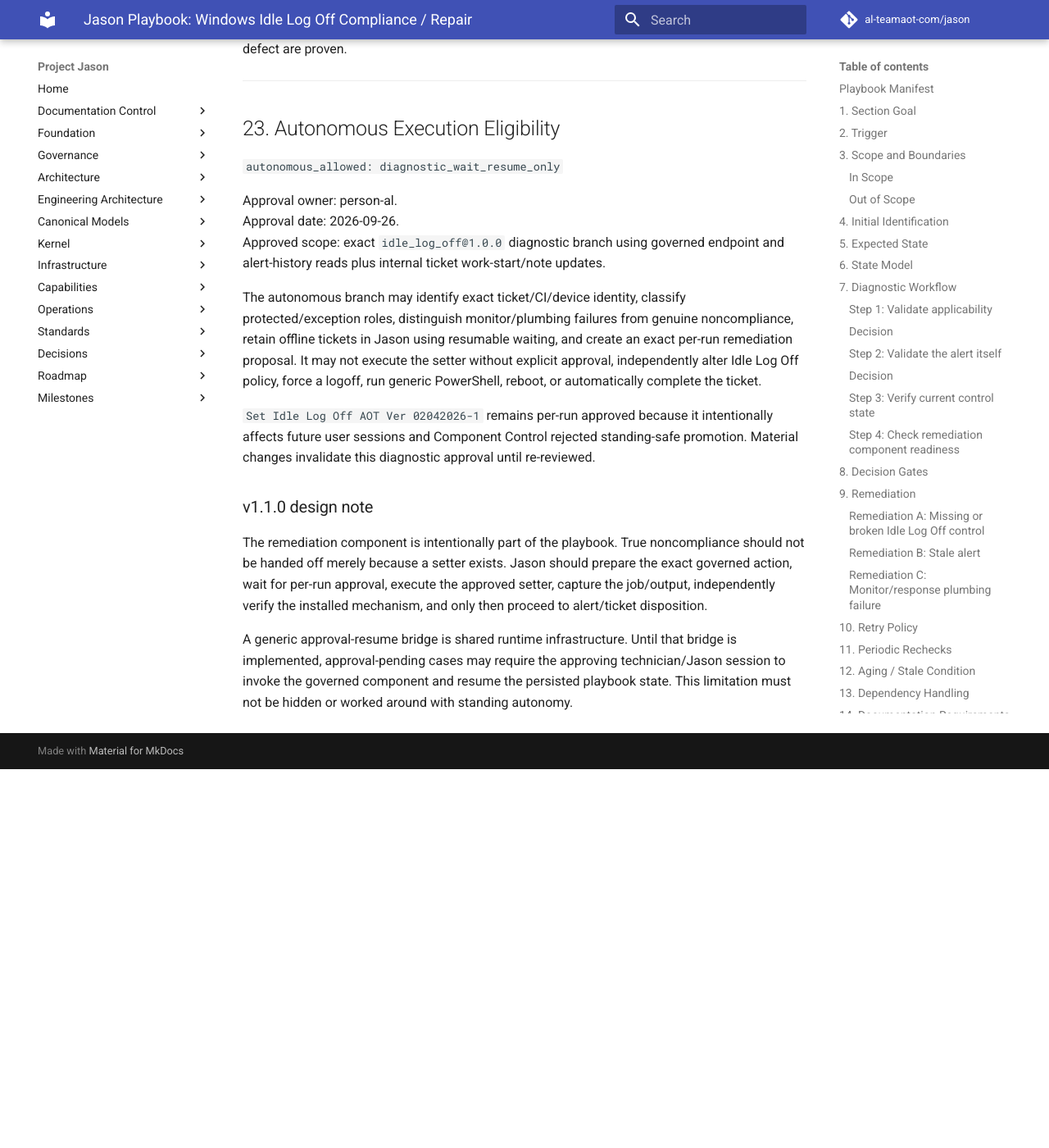
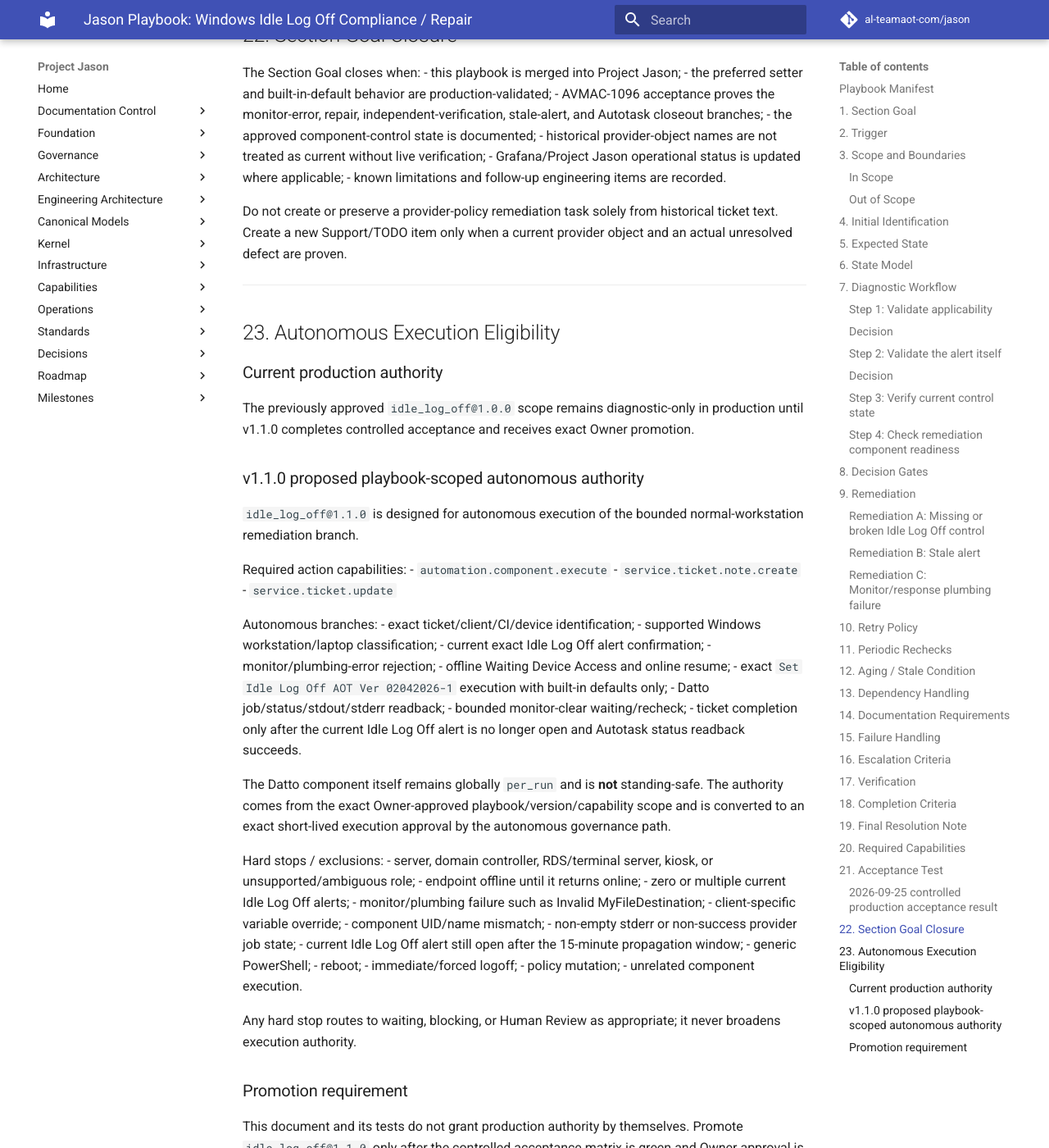
Before and after one commit to al-teamaot-com/jason, an MkDocs documentation site: the page built from docs/playbooks/Jason-Windows-Idle-Log-Off-Compliance-Repair.md, in a window 1280 px wide and 1400 px high, scrolled down 14435 px. Shown: the whole window at 82% size. Built offline with MkDocs 1.6.1 and Material for MkDocs 9.7.7, drawn with Linux system fonts in a browser that asks for light colours; comment, search, counter and statistics services are not loaded; before the commit the page ends 15373 px from its top, so only the background shows below that; some of the changed text lies outside the part shown.

Commit message:
Define playbook-scoped autonomous Idle Log Off remediation authority

```diff
--- a/docs/playbooks/Jason-Windows-Idle-Log-Off-Compliance-Repair.md
+++ b/docs/playbooks/Jason-Windows-Idle-Log-Off-Compliance-Repair.md
@@ -6,7 +6,7 @@
 playbook:
   id: idle_log_off
   name: Windows Idle Log Off Compliance / Repair
-  version: 1.1.0-design
+  version: 1.1.0
   owner: AOT
   target_type: endpoint
   trigger:
@@ -16,14 +16,14 @@ playbook:
     while_open: Jason
     release_active_slot_when_waiting: true
   retry:
-    max_remediation_attempts: 2
+    max_remediation_attempts: 1
   recheck:
     enabled: true
     cadence: normal Jason queue-review cadence
     stale_after: normal support aging threshold
   verification:
-    authoritative_source: endpoint mechanism plus normal DRMM monitor cycle
-    success_condition: verified AOT_IdleLogOff baseline and no current contradictory alert evidence
+    authoritative_source: Datto job/output plus normal DRMM current-alert state
+    success_condition: exact setter job succeeds with no stderr and the current Idle Log Off alert clears
   completion:
     terminal_disposition: Complete
   autonomy:
@@ -33,10 +33,12 @@ playbook:
       - wait
       - recheck
       - resume_on_online
+      - remediate_exact_current_noncompliance
+      - verify_monitor_clear
+      - complete_verified_ticket
     approval_bound_branches:
-      - run_idle_log_off_setter
-      - resolve_stale_alert
-      - complete_ticket
+      - client_specific_override
+      - stale_alert_resolution_without_normal_clear
     disruptive_branches:
       - forced_logoff
       - reboot
@@ -304,8 +306,10 @@ All gates must pass before repair/install:
 8. Use the production-validated built-in defaults unless an authoritative AOT/client requirement explicitly calls for overrides.
 9. Never pass the legacy MyFileDestination value/payload. If any override is required, validate it before dispatch.
 10. No conflicting maintenance or user-disruptive operation is in progress.
-11. Current governance permits the component execution and exact per-run technician approval is present.
-12. The exact proposed action is bound to endpoint, ticket, component UID/name, and built-in-default variable set before approval.
+11. Exact `idle_log_off@1.1.0` playbook autonomy promotion is active and includes `automation.component.execute`.
+12. The current endpoint has exactly one open Idle Log Off alert.
+13. The exact setter is source-bound to UID `acc6a240-881d-4655-9470-87f60c8e35e8`, with built-in defaults only.
+14. No client-specific variable override, generic PowerShell, reboot, forced logoff, or other component is requested.
 
 If any gate fails, do not improvise.
 
@@ -321,19 +325,24 @@ UID: acc6a240-881d-4655-9470-87f60c8e35e8
 
 **Preconditions:** all Section 8 gates pass.
 
-**Approval classification:** modifying configuration action with future user-session impact. It does not immediately force a logoff during installation, but it intentionally enforces idle-session logoff after the configured threshold.
+**Approval classification:** playbook-scoped autonomous modifying action with future user-session impact. Installation itself does not immediately force a logoff; the installed control enforces the approved idle-session policy later.
 
-**Authority intent:** Keep this setter per-run approved. Production Component Control review on 2026-09-25 rejected standing-safe promotion with DATTO_COMPONENT_DISRUPTIVE_OR_DESTRUCTIVE_REVIEW_REQUIRED. Do not weaken that guard.
+**Authority intent:** Keep this component globally classified `per_run` in Datto Component Control. Do **not** promote it to globally standing-safe.
 
-When the playbook proves true noncompliance, Jason should enter `approval_pending` with an exact proposed action:
-- ticket;
-- exact endpoint UID/hostname;
+Autonomous execution is permitted only through the exact owner-promoted `idle_log_off@1.1.0` playbook scope, whose allowed capabilities include `automation.component.execute`. The autonomous worker converts that durable playbook promotion into a short-lived, exact execution approval through the Central Orchestrator.
+
+The autonomous remediation branch is hard-bound to:
+- one exact ticket/client/CI/device identity;
+- supported Windows workstation/laptop role;
+- exactly one current open Idle Log Off alert on that endpoint;
+- no monitor/plumbing failure evidence;
 - component name `Set Idle Log Off AOT Ver 02042026-1`;
 - component UID `acc6a240-881d-4655-9470-87f60c8e35e8`;
-- built-in defaults and no legacy variable override;
-- expected verification plan.
+- built-in defaults with `variables={}`;
+- one automatic setter attempt;
+- normal DRMM monitor-clear verification before ticket completion.
 
-After explicit approval for that exact action, Jason may execute the setter through governed `automation.component.execute`, persist the returned job UID, and continue the same playbook instance into remediation verification. Approval is per run, not standing authority.
+The playbook promotion does not authorize this component for any other playbook, target, arguments, or ad-hoc use.
 
 **Required variable handling:**
 - production acceptance validated the 02042026-1 setter with its built-in defaults and no overrides;
@@ -363,12 +372,12 @@ If the endpoint cannot be classified because the monitoring/response component f
 
 ## 10. Retry Policy
 
-- Maximum setter attempts per ticket: 2.
+- Maximum automatic setter attempts per ticket: 1.
 - Never submit a duplicate while the prior job is active.
 - Poll the same job to terminal state.
 - Retrieve stdout and stderr.
-- Retry only when evidence indicates a transient/component execution condition that has been corrected.
-- If the same deterministic failure repeats, state = remediation_failed and escalate.
+- A provider/job failure does not authorize automatic redispatch.
+- A second attempt requires new evidence and a separately reviewed path; the baseline autonomous branch escalates.
 
 No endless loops.
 
@@ -380,9 +389,9 @@ When waiting:
 
 **Endpoint offline:** move to Waiting Device Access, retain Jason queue ownership, release the active-work slot, and recheck on the normal Jason queue-review cadence. When the exact endpoint becomes online, return to In Progress and resume `idle_log_off_investigate`.
 
-**Setter completed but monitor not yet cleared:** recheck compliance after a bounded propagation interval.
+**Setter completed but monitor not yet cleared:** enter the shared `waiting_recheck:idle_log_off_verify_monitor` state, release the active-work slot, and recheck the exact current alert during a bounded 15-minute propagation window.
 
-**Approval/config dependency:** use a first-class approval-wait state. Do not consume an active slot and do not continuously rerun the setter. Resume only after the exact proposed action has a valid approval.
+**Configuration dependency:** any client-specific override or policy ambiguity exits the autonomous remediation branch. Jason does not invent values or broaden the playbook-scoped component authority.
 
 Stop rechecks when:
 - valid Compliant=True is proven;
@@ -635,19 +644,49 @@ Do not create or preserve a provider-policy remediation task solely from histori
 
 ## 23. Autonomous Execution Eligibility
 
-`autonomous_allowed: diagnostic_wait_resume_only`
+### Current production authority
 
-Approval owner: person-al.
-Approval date: 2026-09-26.
-Approved scope: exact `idle_log_off@1.0.0` diagnostic branch using governed endpoint and alert-history reads plus internal ticket work-start/note updates.
+The previously approved `idle_log_off@1.0.0` scope remains diagnostic-only in production until v1.1.0 completes controlled acceptance and receives exact Owner promotion.
 
-The autonomous branch may identify exact ticket/CI/device identity, classify protected/exception roles, distinguish monitor/plumbing failures from genuine noncompliance, retain offline tickets in Jason using resumable waiting, and create an exact per-run remediation proposal. It may not execute the setter without explicit approval, independently alter Idle Log Off policy, force a logoff, run generic PowerShell, reboot, or automatically complete the ticket.
+### v1.1.0 proposed playbook-scoped autonomous authority
 
-`Set Idle Log Off AOT Ver 02042026-1` remains per-run approved because it intentionally affects future user sessions and Component Control rejected standing-safe promotion. Material changes invalidate this diagnostic approval until re-reviewed.
+`idle_log_off@1.1.0` is designed for autonomous execution of the bounded normal-workstation remediation branch.
 
+Required action capabilities:
+- `automation.component.execute`
+- `service.ticket.note.create`
+- `service.ticket.update`
 
-### v1.1.0 design note
+Autonomous branches:
+- exact ticket/client/CI/device identification;
+- supported Windows workstation/laptop classification;
+- current exact Idle Log Off alert confirmation;
+- monitor/plumbing-error rejection;
+- offline Waiting Device Access and online resume;
+- exact `Set Idle Log Off AOT Ver 02042026-1` execution with built-in defaults only;
+- Datto job/status/stdout/stderr readback;
+- bounded monitor-clear waiting/recheck;
+- ticket completion only after the current Idle Log Off alert is no longer open and Autotask status readback succeeds.
 
-The remediation component is intentionally part of the playbook. True noncompliance should not be handed off merely because a setter exists. Jason should prepare the exact governed action, wait for per-run approval, execute the approved setter, capture the job/output, independently verify the installed mechanism, and only then proceed to alert/ticket disposition.
+The Datto component itself remains globally `per_run` and is **not** standing-safe. The authority comes from the exact Owner-approved playbook/version/capability scope and is converted to an exact short-lived execution approval by the autonomous governance path.
 
-A generic approval-resume bridge is shared runtime infrastructure. Until that bridge is implemented, approval-pending cases may require the approving technician/Jason session to invoke the governed component and resume the persisted playbook state. This limitation must not be hidden or worked around with standing autonomy.
+Hard stops / exclusions:
+- server, domain controller, RDS/terminal server, kiosk, or unsupported/ambiguous role;
+- endpoint offline until it returns online;
+- zero or multiple current Idle Log Off alerts;
+- monitor/plumbing failure such as Invalid MyFileDestination;
+- client-specific variable override;
+- component UID/name mismatch;
+- non-empty stderr or non-success provider job state;
+- current Idle Log Off alert still open after the 15-minute propagation window;
+- generic PowerShell;
+- reboot;
+- immediate/forced logoff;
+- policy mutation;
+- unrelated component execution.
+
+Any hard stop routes to waiting, blocking, or Human Review as appropriate; it never broadens execution authority.
+
+### Promotion requirement
+
+This document and its tests do not grant production authority by themselves. Promote `idle_log_off@1.1.0` only after the controlled acceptance matrix is green and Owner approval is durably recorded for the exact registry fingerprint and capability set. Any material source/version/capability change requires re-review.
```
